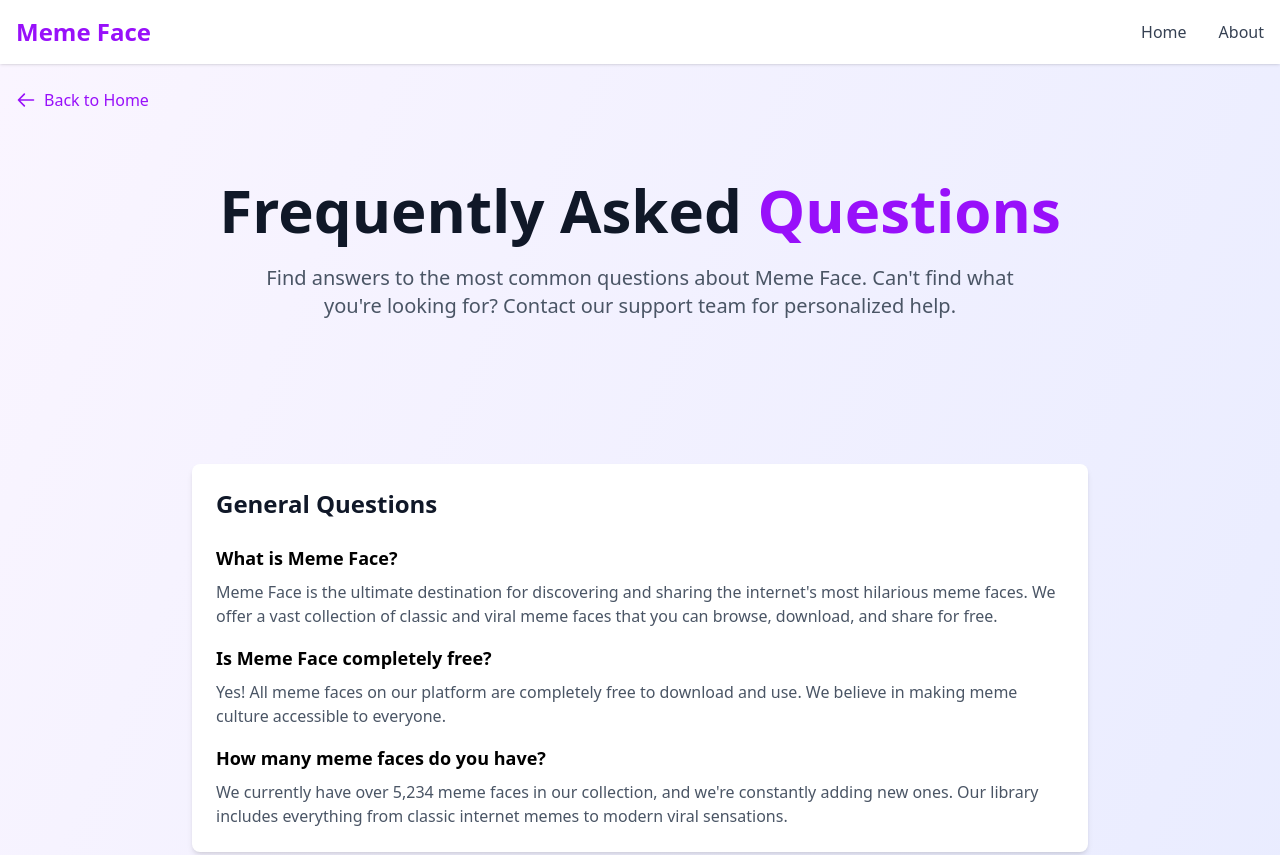
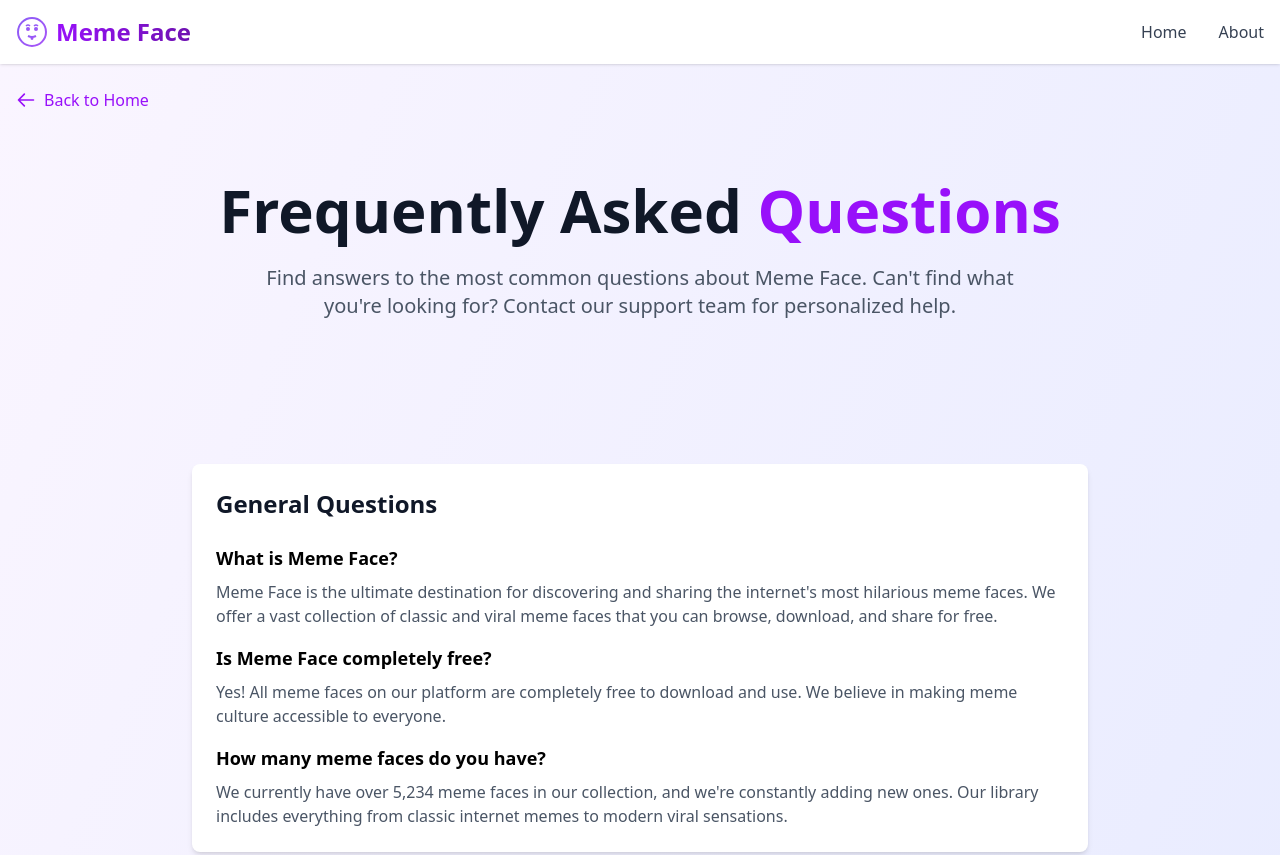
Before and after one commit to namewyf/meme_face, an Astro site: page /faq in a window 1280 px wide. Shown: the top 855 px of the page. Built offline with nearby package versions, Linux system fonts and the light colour scheme; Astro itself is replaced by a stand-in of ours.

Commit message:
fix:change logo

```diff
--- /dev/null
+++ b/src/components/Logo.astro
@@ -0,0 +1,53 @@
+---
+// Logo component for Meme Face website
+export interface Props {
+	variant?: 'default' | 'light';
+	size?: 'sm' | 'md' | 'lg';
+}
+
+const { variant = 'default', size = 'md' } = Astro.props;
+const textColor = variant === 'light' ? 'text-white' : 'text-purple-600';
+
+// Size mappings
+const sizeMap = {
+	sm: { icon: 'w-6 h-6', text: 'text-lg' },
+	md: { icon: 'w-8 h-8', text: 'text-2xl' },
+	lg: { icon: 'w-12 h-12', text: 'text-3xl' }
+};
+
+const currentSize = sizeMap[size];
+---
+
+<div class="flex items-center space-x-2">
+  <!-- SVG Logo Icon -->
+  <svg class={`${currentSize.icon} ${textColor}`} viewBox="0 0 32 32" fill="currentColor">
+    <defs>
+      <linearGradient id="faceGradient" x1="0%" y1="0%" x2="100%" y2="100%">
+        <stop offset="0%" style="stop-color:#8B5CF6;stop-opacity:1" />
+        <stop offset="100%" style="stop-color:#A855F7;stop-opacity:1" />
+      </linearGradient>
+    </defs>
+
+    <!-- Face outline with gradient -->
+    <circle cx="16" cy="16" r="14" fill="none" stroke="url(#faceGradient)" stroke-width="2"/>
+
+    <!-- Eyes with gradient -->
+    <circle cx="12" cy="13" r="2" fill="url(#faceGradient)"/>
+    <circle cx="20" cy="13" r="2" fill="url(#faceGradient)"/>
+
+    <!-- Eyebrows (slightly raised for meme effect) -->
+    <path d="M10 10 Q12 8 14 10" stroke="url(#faceGradient)" stroke-width="1.5" fill="none"/>
+    <path d="M18 10 Q20 8 22 10" stroke="url(#faceGradient)" stroke-width="1.5" fill="none"/>
+
+    <!-- Mouth (slight smile) -->
+    <path d="M12 20 Q16 22 20 20" stroke="url(#faceGradient)" stroke-width="2" fill="none"/>
+
+    <!-- Tongue sticking out (meme style) -->
+    <ellipse cx="16" cy="22" rx="1.5" ry="2" fill="url(#faceGradient)"/>
+  </svg>
+
+  <!-- Text Logo -->
+  <span class={`font-bold ${currentSize.text} ${variant === 'light' ? textColor : 'bg-gradient-to-r from-purple-600 to-purple-800 bg-clip-text text-transparent'}`}>
+    Meme Face
+  </span>
+</div>
--- /dev/null
+++ b/src/components/LogoIcon.astro
@@ -0,0 +1,44 @@
+---
+// Logo Icon component for Meme Face website
+export interface Props {
+	size?: 'sm' | 'md' | 'lg';
+	variant?: 'default' | 'light';
+}
+
+const { size = 'md', variant = 'default' } = Astro.props;
+const textColor = variant === 'light' ? 'text-white' : 'text-purple-600';
+
+// Size mappings
+const sizeMap = {
+	sm: 'w-6 h-6',
+	md: 'w-8 h-8',
+	lg: 'w-12 h-12'
+};
+---
+
+<!-- SVG Logo Icon Only -->
+<svg class={`${sizeMap[size]} ${textColor}`} viewBox="0 0 32 32" fill="currentColor">
+  <defs>
+    <linearGradient id="faceGradient" x1="0%" y1="0%" x2="100%" y2="100%">
+      <stop offset="0%" style="stop-color:#8B5CF6;stop-opacity:1" />
+      <stop offset="100%" style="stop-color:#A855F7;stop-opacity:1" />
+    </linearGradient>
+  </defs>
+
+  <!-- Face outline with gradient -->
+  <circle cx="16" cy="16" r="14" fill="none" stroke="url(#faceGradient)" stroke-width="2"/>
+
+  <!-- Eyes with gradient -->
+  <circle cx="12" cy="13" r="2" fill="url(#faceGradient)"/>
+  <circle cx="20" cy="13" r="2" fill="url(#faceGradient)"/>
+
+  <!-- Eyebrows (slightly raised for meme effect) -->
+  <path d="M10 10 Q12 8 14 10" stroke="url(#faceGradient)" stroke-width="1.5" fill="none"/>
+  <path d="M18 10 Q20 8 22 10" stroke="url(#faceGradient)" stroke-width="1.5" fill="none"/>
+
+  <!-- Mouth (slight smile) -->
+  <path d="M12 20 Q16 22 20 20" stroke="url(#faceGradient)" stroke-width="2" fill="none"/>
+
+  <!-- Tongue sticking out (meme style) -->
+  <ellipse cx="16" cy="22" rx="1.5" ry="2" fill="url(#faceGradient)"/>
+</svg>
--- a/src/layouts/Layout.astro
+++ b/src/layouts/Layout.astro
@@ -1,5 +1,6 @@
 ---
 import '../styles/global.css';
+import Logo from '../components/Logo.astro';
 
 export interface Props {
 	title: string;
@@ -73,8 +74,8 @@ const canonicalURL = new URL(Astro.url.pathname, Astro.site || Astro.url.origin)
 		<header class="bg-white shadow-sm sticky top-0 z-50">
 			<nav class="container mx-auto px-4 py-4">
 				<div class="flex items-center justify-between">
-					<a href="/" class="text-2xl font-bold text-purple-600 hover:text-purple-700 transition-colors">
-						Meme Face
+					<a href="/" class="hover:opacity-80 transition-opacity">
+						<Logo />
 					</a>
 					<div class="hidden md:flex items-center space-x-8">
 						<a href="/" class="text-gray-700 hover:text-purple-600 transition-colors">Home</a>
@@ -96,7 +97,9 @@ const canonicalURL = new URL(Astro.url.pathname, Astro.site || Astro.url.origin)
 			<div class="container mx-auto px-4">
 				<div class="grid grid-cols-1 md:grid-cols-4 gap-8">
 					<div>
-						<h3 class="text-xl font-bold mb-4">Meme Face</h3>
+						<div class="mb-4">
+							<Logo variant="light" size="sm" />
+						</div>
 						<p class="text-gray-400">
 							The ultimate destination for discovering and sharing the internet's most hilarious meme faces. Browse thousands of iconic meme faces from classic to viral sensations.
 						</p>
```
